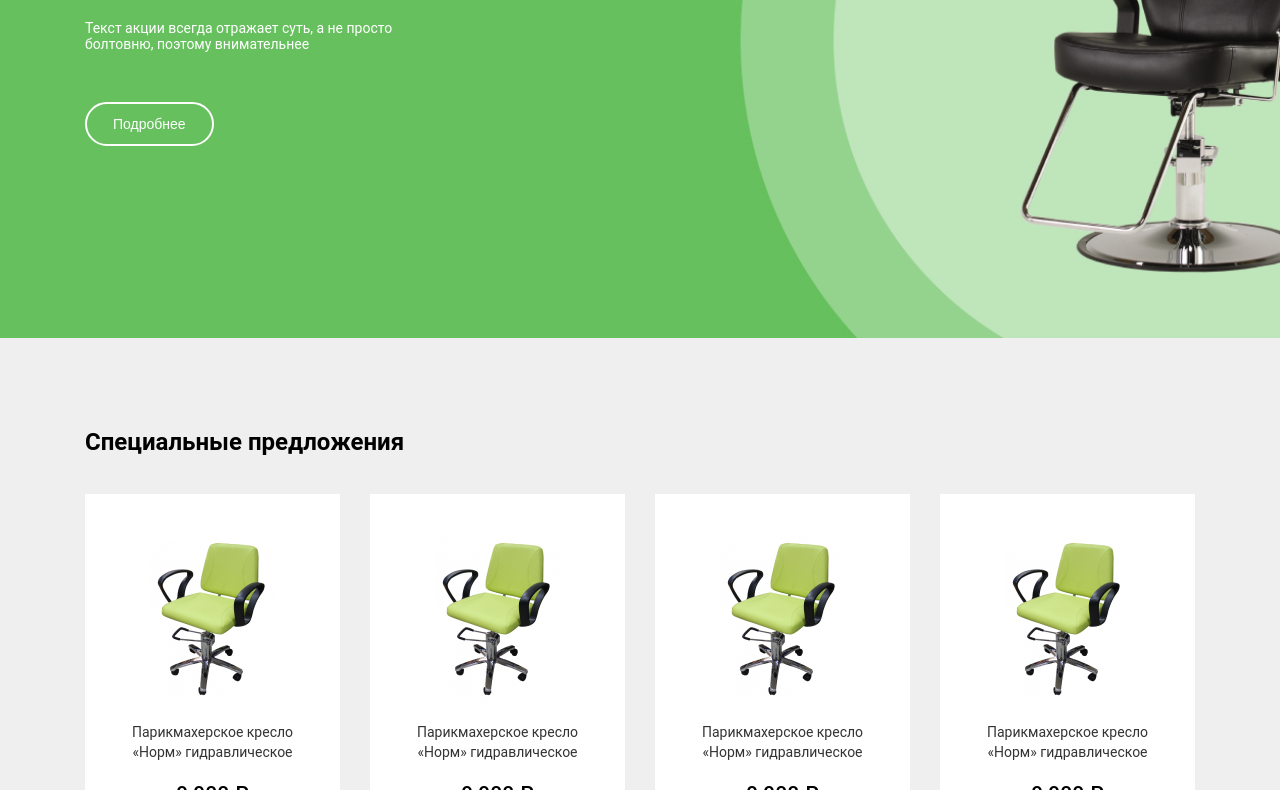
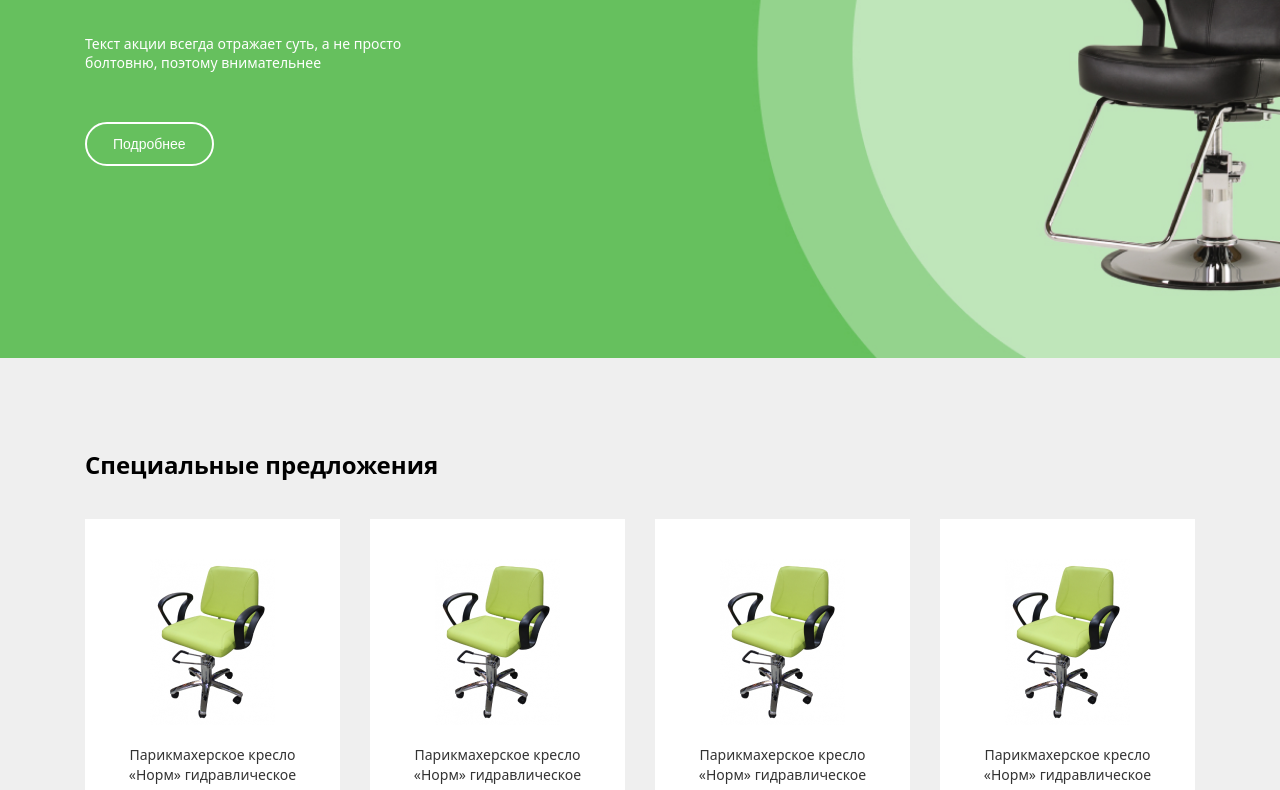
Before and after one commit to 1317n0d3/beauty-landing-page, a website built with webpack: page index.html in a window 1280 px wide. Shown: the part 529-1319 px from the top of the page. Built offline with nearby package versions, Linux system fonts and the light colour scheme.

Commit message:
update font style to Roboto

```diff
--- a/src/scss/app.scss
+++ b/src/scss/app.scss
@@ -1,7 +1,7 @@
 body,
 h1,
 h2 {
-  font-family: 'Roboto';
+  font-family: system-ui, -apple-system, BlinkMacSystemFont, 'Segoe UI', Roboto, Oxygen, Ubuntu, Cantarell, 'Open Sans', 'Helvetica Neue', sans-serif;
   margin: 0;
   padding: 0;
 }
```
Also changed, not shown: dist/style.css.
